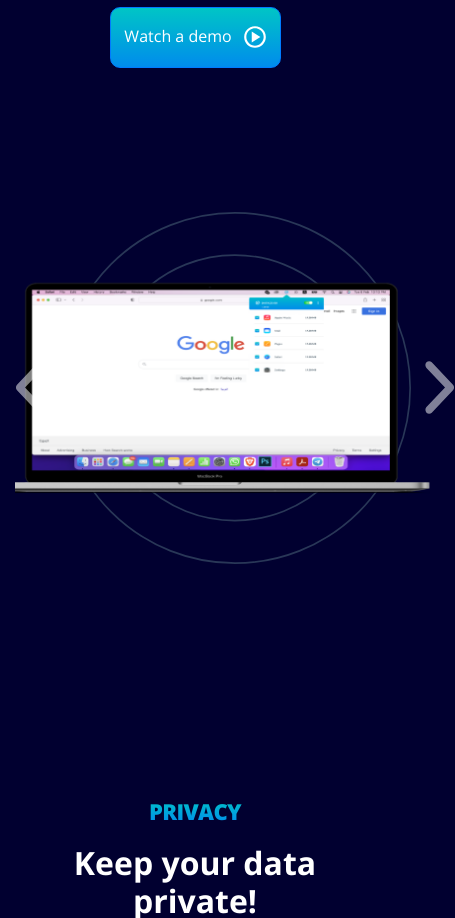
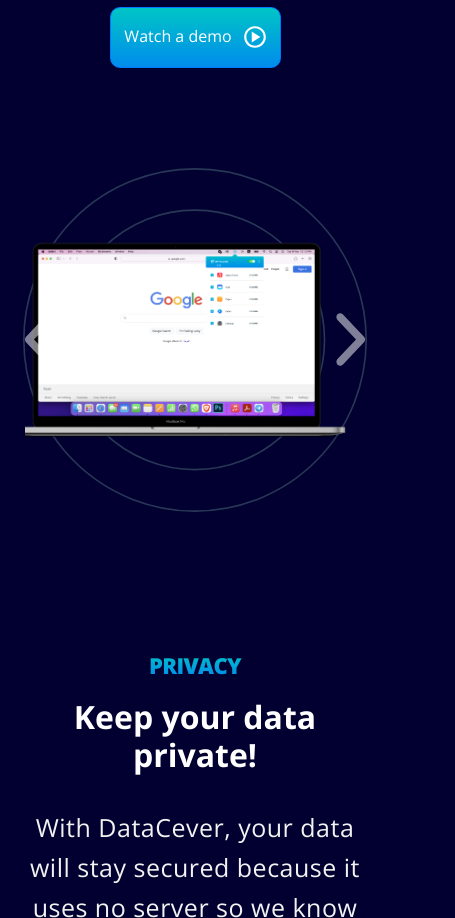
Before and after one commit to webstardev/DateCever, a plain HTML site: page index.html in a window 390 px wide. Shown: the part 3020-3938 px from the top of the page, 455 px wide, since content can reach past the window. Drawn offline with nearby package versions, Linux system fonts and the light colour scheme.

Commit message:
fix slider reponsive issue

```diff
--- a/assets/styles/styles.css
+++ b/assets/styles/styles.css
@@ -566,7 +566,6 @@ h6 {
 }
 #ctrl-carousel .carousel-item {
   width: 744px;
-  /* display: flex; */
   align-items: center;
   justify-content: center;
   height: 527px;
@@ -575,10 +574,6 @@ h6 {
 #ctrl-carousel .carousel-item img {
   width: 100%;
   height: 100%;
-}
-
-#ctrl-carousel .carousel-item.active {
-  display: flex;
 }
 
 #ctrl-carousel .img {
@@ -654,9 +649,48 @@ h6 {
   }
 }
 
+@media screen and (max-width: 1023px) {
+  #ctrl-carousel {
+    width: 100%;
+    max-width: 80%;
+  }
+
+  #section-three .dc-container .right-div {
+    margin-top: 100px;
+  }
+}
+
 @media screen and (max-width: 767px) {
+  #section-three .dc-container .right-div {
+    display: flex;
+    justify-content: center;
+    align-items: center;
+    height: 344px;
+  }
+
   #section-three .right-div .img-back {
-    max-width: 80%;
+    width: 344px;
+  }
+
+  #ctrl-carousel {
+    max-width: 95%;
+  }
+
+  #ctrl-carousel .carousel-inner {
+    width: 440px;
+    height: 322px;
+  }
+
+  #ctrl-carousel .carousel-item {
+    width: 100%;
+    height: auto;
+  }
+}
+
+@media screen and (max-width: 500px) {
+  #ctrl-carousel .carousel-inner {
+    width: 340px;
+    height: 240px;
   }
 }
 
@@ -1132,6 +1166,12 @@ h6 {
     margin: 0 0 50px 0;
     padding: 0;
   }
+  .howitworks-section-one .row-div.first-one .div-text-item {
+    padding: 0;
+  }
+  .howitworks-section-one .row-div.third-one .div-text-item {
+    padding: 0;
+  }
   .howitworks-section-one .row-div .div-img {
     flex: 0 0 100%;
     justify-content: center !important;
@@ -1144,6 +1184,10 @@ h6 {
     justify-content: center;
     display: inline-flex;
     margin: 0 auto;
+  }
+  .howitworks-section-one .title-wrapper .number-span {
+    position: relative;
+    left: 0;
   }
   .howitworks-section-one .div-text-item p {
     text-align: center;
```
